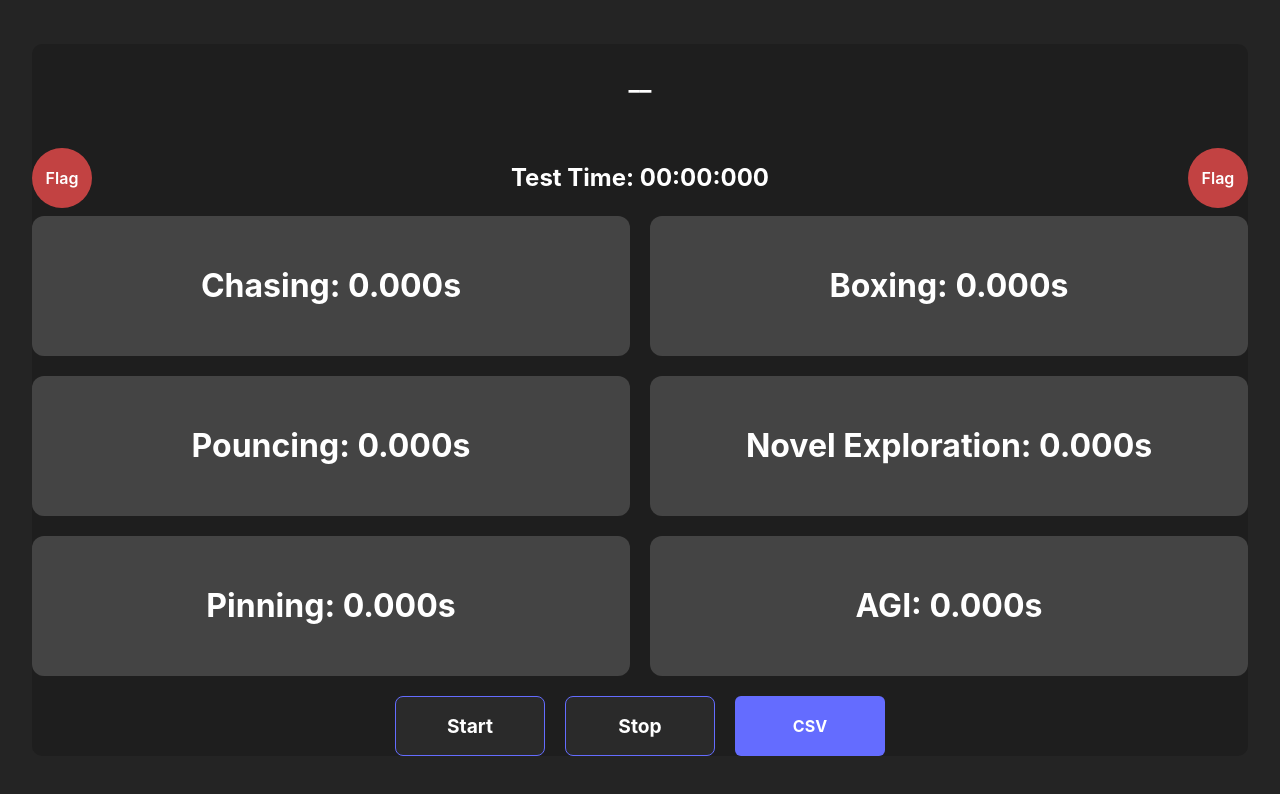
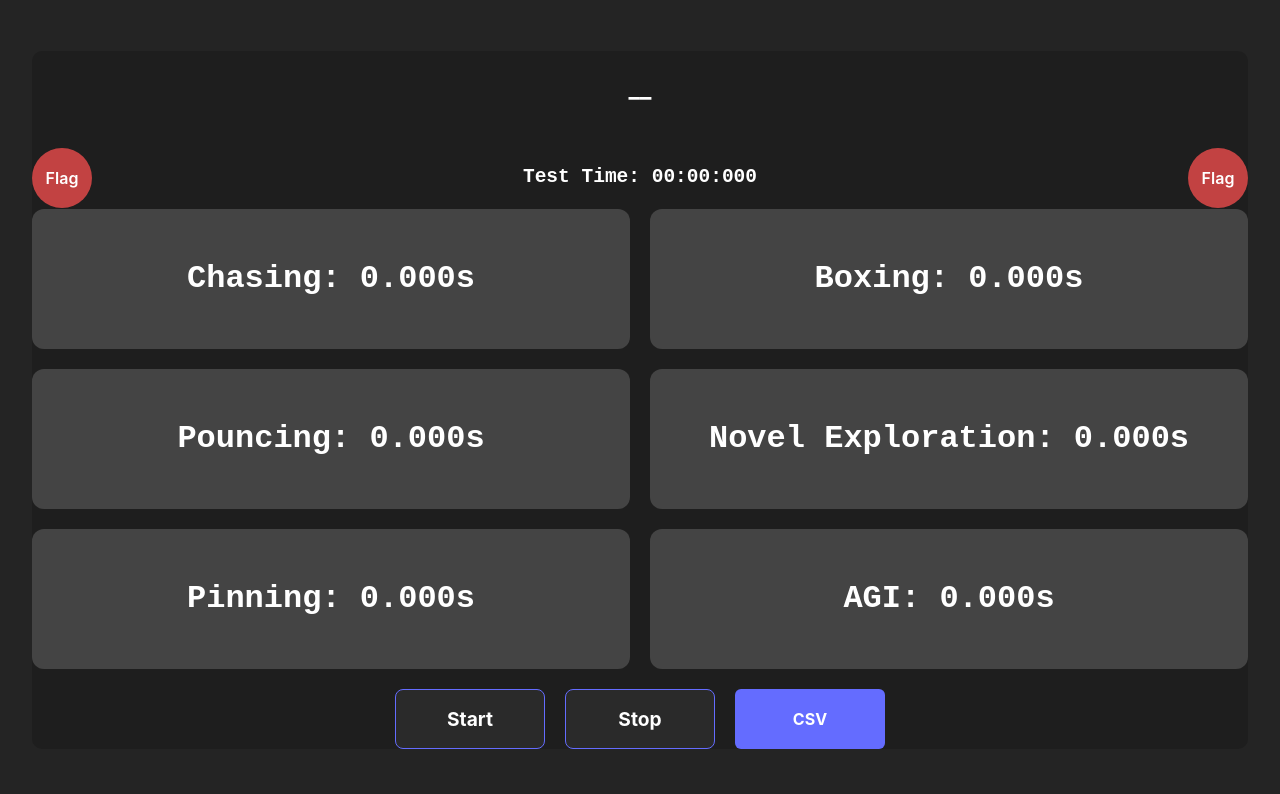
Before and after one commit to jwin-mm/Scoremate, a React (Vite) app: page /playmate/experiment in a window 1280 px wide. Shown: the top 794 px of the page. Built offline with nearby package versions, Linux system fonts and the light colour scheme.

Commit message:
updated fixed

```diff
--- a/src/components/ExperimentPage.css
+++ b/src/components/ExperimentPage.css
@@ -9,6 +9,10 @@
     background: #1e1e1e;
     color: white;
     border-radius: 10px;
+}
+
+.experiment-timer {
+    font-family: monospace;
 }
 
 /* Title Styling */
--- a/src/components/TimerButton.css
+++ b/src/components/TimerButton.css
@@ -4,6 +4,7 @@
     height: 140px;
     font-size: 2rem;
     font-weight: bold;
+    font-family: monospace;
     border: 1px solid #646cff;
     border-radius: 12px;
     background-color: #444 !important;
--- a/src/components/TimerButton.tsx
+++ b/src/components/TimerButton.tsx
@@ -29,7 +29,6 @@ const TimerButton: React.FC<TimerButtonProps> = ({ label, onTimeUpdate, disabled
     const id = setInterval(() => {
       const elapsed = Date.now() - now;
       setHoldTime(elapsed);
-      onTimeUpdate(label, elapsed, true);
     }, 10); // Visual update every 10ms
 
     setIntervalId(id);
@@ -41,28 +40,13 @@ const TimerButton: React.FC<TimerButtonProps> = ({ label, onTimeUpdate, disabled
     if (intervalId) clearInterval(intervalId);
     setIntervalId(null);
 
-    // const finalTime = Date.now() - startTime;
-    onTimeUpdate(label, 0, false);
+    const finalTime = Date.now() - startTime;
+    onTimeUpdate(label, finalTime, false);
 
     setIsActive(false);
     setStartTime(null);
     setHoldTime(0); // Reset after release
   };
-
-  // const handleClick = () => {
-  //   const startTime = Date.now();
-  //   console.log("Start Time:", startTime);
-
-  //   setTimeout(() => {
-  //     const finalTime = Date.now();
-  //     console.log("Final Time:", finalTime);
-
-  //     const diff = finalTime - startTime
-  //     console.log(diff)
-
-  //     onTimeUpdate(label, diff, false);
-  //   }, 1000);
-  // };
 
   useEffect(() => {
     return () => {
```
